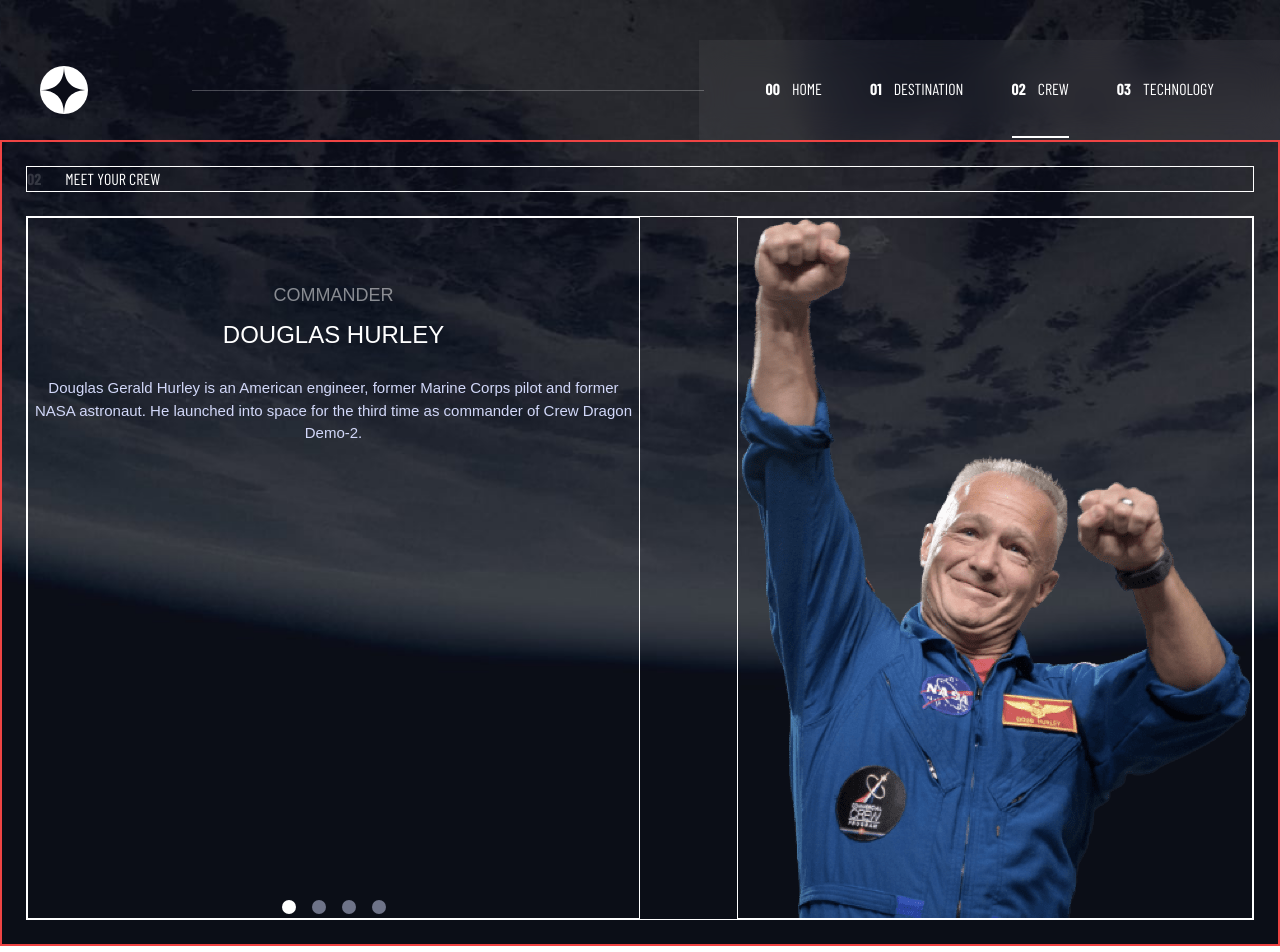
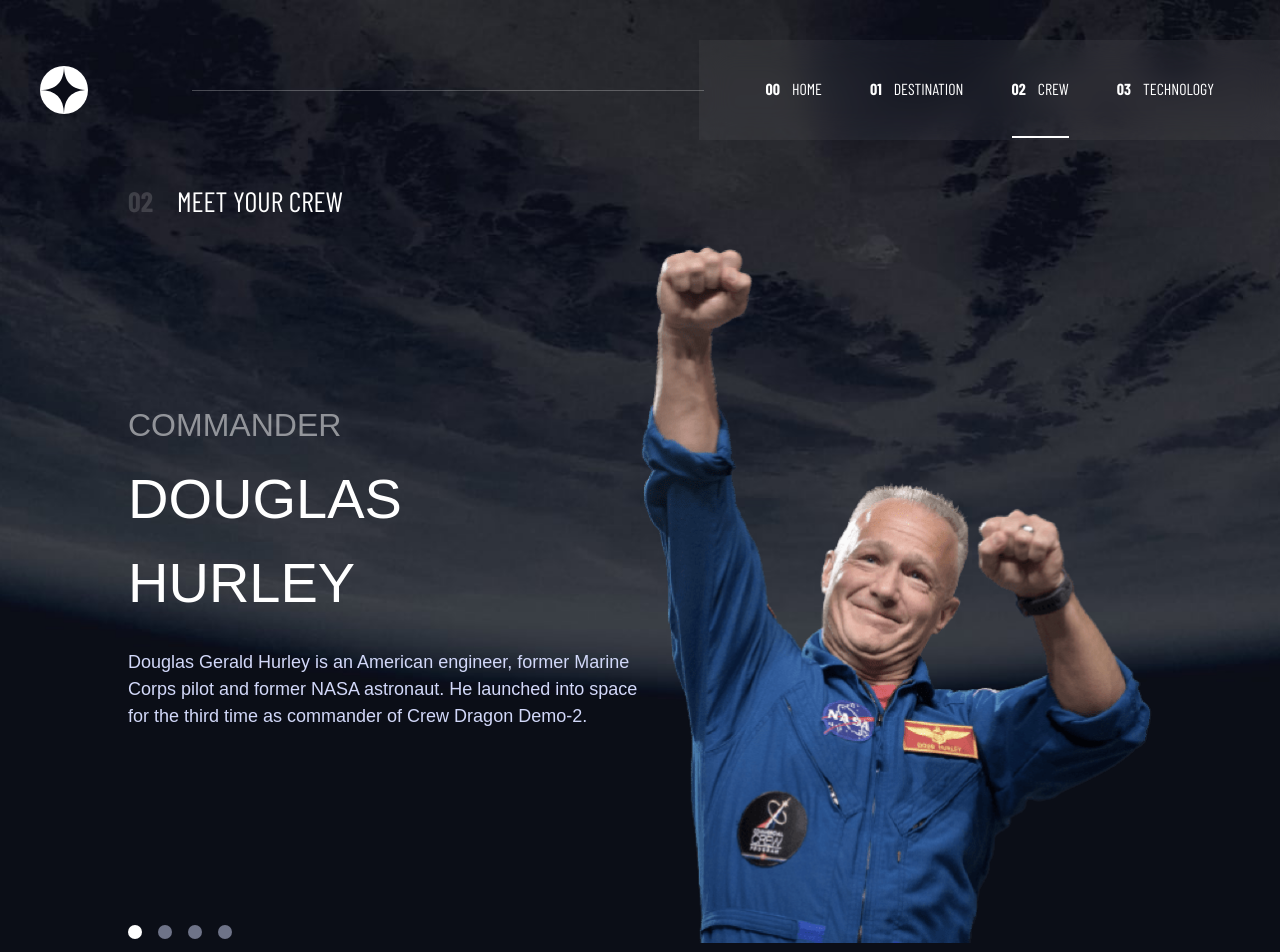
Before and after one commit to dareyOG/space-tourism, a React (Vite) app: page /crew in a window 1280 px wide. Shown: the top 952 px of the page. Built offline with nearby package versions, Linux system fonts and the light colour scheme; a web font is replaced by a local one.

Commit message:
✅🛠🐞 FIX: UI fixes

```diff
--- a/package.json
+++ b/package.json
@@ -13,7 +13,8 @@
     "lucide-react": "^0.518.0",
     "react": "^19.1.0",
     "react-dom": "^19.1.0",
-    "react-router-dom": "^7.6.2"
+    "react-router-dom": "^7.6.2",
+    "swr": "^2.3.4"
   },
   "devDependencies": {
     "@eslint/js": "^9.25.0",
--- a/src/components/AppLayout.tsx
+++ b/src/components/AppLayout.tsx
@@ -2,7 +2,6 @@
 import { NavMenuProvider } from '../context/NavMenuContext';
 
 import Navigation from './Navigation';
-import Content from './Content';
 import Main from './Main';
 
 function AppLayout() {
@@ -10,10 +9,9 @@
     <NavMenuProvider>
       <Main>
         <Navigation />
-
-        <Content>
+        <>
           <Outlet />
-        </Content>
+        </>
       </Main>
     </NavMenuProvider>
   );
--- a/src/components/Content.tsx
+++ /dev/null
@@ -1,5 +0,0 @@
-function Content({ children }: { children: React.ReactNode }) {
-  return <section className="h-full">{children}</section>;
-}
-
-export default Content;
--- a/src/components/CrewContent.tsx
+++ b/src/components/CrewContent.tsx
@@ -8,36 +8,44 @@
   const [crewMember, setCrewMember] = useState<Crew>();
   const [searchParams] = useSearchParams();
 
-  const tourism = useTourism();
-  const crew = tourism?.crew;
+  const { tourism, isLoading } = useTourism();
+  const { crew } = tourism || {};
+
+  console.log(crew);
 
   useEffect(() => {
     const params = searchParams.get('crew');
 
     const currentMember = crew?.find(
-      member =>
+      (member: Crew) =>
         member.name.toLowerCase() ===
         (params?.toLowerCase().split('-').join(' ') || 'douglas hurley')
     );
     setCrewMember(currentMember);
   }, [searchParams, crew, setCrewMember]);
 
+  console.log(crewMember);
+
+  if (isLoading || !crewMember) {
+    return <div className="text-center text-light-blue">Loading...</div>;
+  }
+
   return (
-    <div
-      role="contentinfo"
-      className="flex flex-col lg:flex-row lg:justify-between gap-y-[3.2rem] border border-default"
-    >
-      <div className="pt-[4rem] w-1/2 flex flex-col justify-between items-center text-center gap-y-[2.4rem] border border-default">
-        <div className="flex flex-col py-[2.4rem] gap-y-[2.4rem] text-light-blue">
+    <div className="grid lg:grid-cols-2 lg:gap-y-[3.2rem] ">
+      <div
+        role="contentinfo"
+        className="flex flex-col justify-between gap-y-[2.4rem] lg:gap-y-[4rem] "
+      >
+        <div className="flex flex-col justify-center h-full py-[2.4rem] gap-y-[2.4rem] text-light-blue">
           <div role="columnheader" className="flex flex-col gap-y-[.8rem] uppercase text-default">
-            <p className="text-[1.8rem] opacity-50">{crewMember?.role}</p>
-            <h1 className="text-[2.4rem]">{crewMember?.name}</h1>
+            <p className="text-[1.8rem] lg:text-[3.2rem] opacity-50">{crewMember?.role}</p>
+            <h1 className="text-[2.4rem] lg:text-[5.6rem]">{crewMember?.name}</h1>
           </div>
-          <p className="text-[1.5rem]">{crewMember?.bio}</p>
+          <p className="text-[1.5rem] lg:text-[1.8rem]">{crewMember?.bio}</p>
         </div>
         <CrewNav />
       </div>
-      <figure className="flex place-content-center border border-default">
+      <figure className="  flex place-content-center ">
         <img src={`${crewMember?.images.png.substring(1)}`} alt={crewMember?.name} />
       </figure>
     </div>
--- a/src/components/CrewNav.tsx
+++ b/src/components/CrewNav.tsx
@@ -10,7 +10,7 @@
 
   return (
     <nav>
-      <ul className="flex gap-x-[1.6rem] justify-center items-start">
+      <ul className="flex gap-x-[1.6rem] justify-center items-start   lg:justify-normal lg:items-start">
         {crew.map(member => (
           <li key={member}>
             <button
--- a/src/components/DestinationContent.tsx
+++ b/src/components/DestinationContent.tsx
@@ -8,21 +8,29 @@
   const [destination, setDestination] = useState<Destination>();
   const [searchParams] = useSearchParams();
 
-  const tourism = useTourism();
+  const { tourism, isLoading } = useTourism();
+  const { destinations } = tourism || {};
 
-  const destinations = tourism?.destinations;
+  console.log(destinations);
 
   useEffect(() => {
     const params = searchParams.get('destination');
 
-    const destination = destinations?.find(
-      destination => destination.name.toLowerCase() === (params?.toLowerCase() || 'moon')
+    const currDestination = destinations?.find(
+      (destination: Destination) =>
+        destination.name.toLowerCase() === (params?.toLowerCase() || 'moon')
     );
-    setDestination(destination);
-  }, [searchParams, destinations]);
+    setDestination(currDestination);
+  }, [searchParams, destination, destinations]);
+
+  console.log(destination);
+
+  if (isLoading || !destination) {
+    return <div className="text-center text-light-blue">Loading...</div>;
+  }
 
   return (
-    <div className="flex flex-col lg:flex-row lg:justify-between gap-[3.2rem] w-full border border-yellow-500">
+    <div className="flex flex-col lg:flex-row lg:justify-between gap-[3.2rem] w-full ">
       <figure className="flex justify-center items-center">
         <img
           src={`/assets/destinations/image-${destination?.name.toLowerCase()}.png`}
@@ -30,7 +38,7 @@
           className="w-3/4 aspect-square"
         />
       </figure>
-      <div className="flex flex-col gap-y-[4rem] border border-default md:w-[51.4rem]">
+      <div className="flex flex-col gap-y-[4rem]  md:w-[51.4rem]">
         <DestinationNav />
         <div
           role="contentinfo"
--- a/src/components/TechnologyContent.tsx
+++ b/src/components/TechnologyContent.tsx
@@ -9,8 +9,8 @@
   const [technology, setTechnology] = useState<Technology>();
   const [searchParams] = useSearchParams();
 
-  const tourism = useTourism();
-  const tech = tourism?.technology;
+  const { tourism, isLoading } = useTourism();
+  const { technology: tech } = tourism || {};
 
   console.log(tech);
 
@@ -19,7 +19,7 @@
     console.log(params);
 
     const currTech = tech?.find(
-      techItem =>
+      (techItem: Technology) =>
         techItem.name.toLowerCase() ===
         (params?.toLowerCase().split('-').join(' ') || 'launch vehicle')
     );
@@ -29,31 +29,40 @@
 
   console.log(technology);
 
+  if (isLoading || !technology) {
+    return <div className="text-center text-light-blue">Loading...</div>;
+  }
+
   return (
-    <div className="flex flex-col justify-end items-center gap-y-[3.2rem]">
-      <div className="flex flex-col gap-y-[3.2rem] border border-red-500">
-        <picture className="pt-[6.4rem] lg:pt-0 lg:py-[5rem] flex justify-end items-center border border-default col-start-2 col-end-3">
+    <div className="grid lg:grid-cols-2 lg:grid-rows-1 gap-y-[3.2rem] ">
+      {/* flex flex-col gap-y-[3.2rem] border border-green-500 lg:flex-row-reverse w-full */}
+      <picture className="pt-[6.4rem] lg:pt-0 lg:py-[5rem] flex justify-end items-center lg:justify-center ">
         <source srcSet={technology?.images.landscape.substring(1)} media="(max-width:1023px)" />
         <img
           srcSet={technology?.images.portrait.substring(1)}
           alt={technology?.name}
-            className="w-full"
+          className=""
         />
       </picture>
 
-        <div role="contentinfo" className="flex flex-col gap-y-[4rem] border border-default">
+      <div className="flex lg:col-start-1 lg:row-start-1 justify-between lg:gap-x-[6.4rem]  flex-col lg:flex-row lg:justify-between lg:items-center lg:gap-y-[6.4rem] gap-y-[4rem]">
+        {/* flex-col lg:flex-row lg:justify-between lg:items-center lg:gap-y-[6.4rem] gap-y-[4rem] */}
         <TechnologyNav />
-          <div className="flex flex-col gap-y-[1.6rem] items-center lg:items-start text-center lg:text-start">
+        <div
+          role="contentinfo"
+          className="flex flex-col gap-y-[1.6rem] items-center lg:justify-center lg:items-start text-center lg:text-start"
+        >
           <div className="flex flex-col gap-y-[1.6rem] uppercase">
             <p className="text-[1.8rem] md:text-[2.4rem] lg:text-[3.2rem] opacity-50">
               The terminology...
             </p>
-              <h1 className="text-[2.4rem] md:text-[4rem] lg:text-[5.6rem]">{technology?.name}</h1>
+            <h1 className="text-[2.4rem] md:text-[4rem] text-nowrap lg:text-[4.6rem]">
+              {technology?.name}
+            </h1>
           </div>
-            <p className="font-serif text-[1.5rem] md:text-[1.6rem] lg:text-[1.8rem] text-light-blue text-center md:text-balance lg:text-start">
+          <p className="font-serif text-[1.5rem] md:text-[1.6rem] lg:text-[1.8rem] text-light-blue text-center md:text-justify lg:text-start">
             {technology?.description}
           </p>
-          </div>
         </div>
       </div>
     </div>
--- a/src/hooks/useTourism.ts
+++ b/src/hooks/useTourism.ts
@@ -1,18 +1,14 @@
-import { useEffect, useState } from 'react';
-import type { Tourism } from '../types';
+// import { useEffect, useState } from 'react';
+// import type { Tourism } from '../types';
+import useSWR from 'swr';
 
 export const useTourism = () => {
-  const [tourism, setTourism] = useState<Tourism>();
+  const fetcher = () => fetch('/data/data.json').then(res => res.json());
 
-  useEffect(() => {
-    const fetchTourism = async function () {
-      const res = await fetch('/data/data.json');
-      const data = await res.json();
+  const { data: tourism, isLoading } = useSWR('/data/data.json', fetcher);
 
-      setTourism(data);
-    };
-    fetchTourism();
-  }, []);
-
-  return tourism;
+  // if (!tourism) {
+  //   return { tourism: null, isLoading: true };
+  // }
+  return { tourism, isLoading };
 };
--- a/src/pages/crew.tsx
+++ b/src/pages/crew.tsx
@@ -2,12 +2,17 @@
 
 function Crew() {
   return (
-    <section className="h-full flex flex-col p-[2.4rem] border-2 border-red-500 gap-y-[2.4rem]">
-      <header className="flex gap-x-[2.4rem] justify-center md:justify-start items-center border border-default text-[1.6rem] md:text-[2.8rem] font-mono">
-        <span className="font-mono font-bold text-[1.6rem] tracking-[15%] opacity-15">02</span>
-        <span className="text-[1.6rem] uppercase">Meet your crew</span>
-      </header>
-      <CrewContent />
+    <section className="h-full p-[2.4rem] flex justify-center items-center md:p-[4rem] lg:px-0 ">
+      <div className="flex flex-col gap-y-[2.4rem]  w-full lg:w-[80%]">
+        <div
+          role="heading"
+          className="flex gap-x-[2.4rem] justify-center md:justify-start items-center  text-[1.6rem] md:text-[2.8rem] font-mono"
+        >
+          <span className=" font-bold tracking-[15%] opacity-15">02</span>
+          <span className=" uppercase">Meet your crew</span>
+        </div>
+        <CrewContent />
+      </div>
     </section>
   );
 }
--- a/src/pages/home.tsx
+++ b/src/pages/home.tsx
@@ -2,7 +2,7 @@
 
 function Home() {
   return (
-    <section className="h-full p-[2.4rem] md:px-[4rem] md:py-[12.8rem] lg:flex lg:items-end">
+    <section className="p-[2.4rem] md:px-[4rem] md:py-[12.8rem] lg:flex lg:items-end">
       <div className="flex flex-col lg:flex-row lg:justify-between md:w-[51.2rem] gap-y-[.8rem] lg:w-[80%] md:mx-auto">
         <div className="flex flex-col gap-y-[2.4rem] items-center lg:items-start lg:justify-end text-center lg:text-balance lg:w-1/2 lg:text-start w-fit ">
           <p className="text-[1.6rem] uppercase"> so, you want to travel to</p>
@@ -16,7 +16,7 @@
         <div className="flex justify-end items-center aspect-square md:aspect-auto">
           <Link
             to="/destination"
-            className="flex justify-center items-center text-[1.8rem] md:text-[3.2rem] uppercase rounded-full bg-default w-[14.4rem] md:w-[27.2rem] aspect-square text-dark-blue hover:text-opacity-50 mx-auto lg:mx-0 hover:shadow-[0_0_0_7.5rem_rgb(225,225,225,.3)] transition-all ease-out duration-300"
+            className="flex justify-center items-center text-[1.8rem] md:text-[3.2rem] uppercase rounded-full bg-default w-[14.4rem] md:w-[27.2rem] aspect-square text-dark-blue hover:text-opacity-50 mx-auto lg:mx-0 hover:shadow-[0_0_0_7.5rem_rgb(225,225,225,.3)] transition-all ease-in-out duration-500"
           >
             Explore
           </Link>
```
Also changed, not shown: src/pages/destination.tsx (+6 -3 lines), src/pages/technology.tsx (+10 -8 lines), 1 other file (tests, documents, lock files or other folders). Lines whose indentation alone changed are shown as unchanged.
